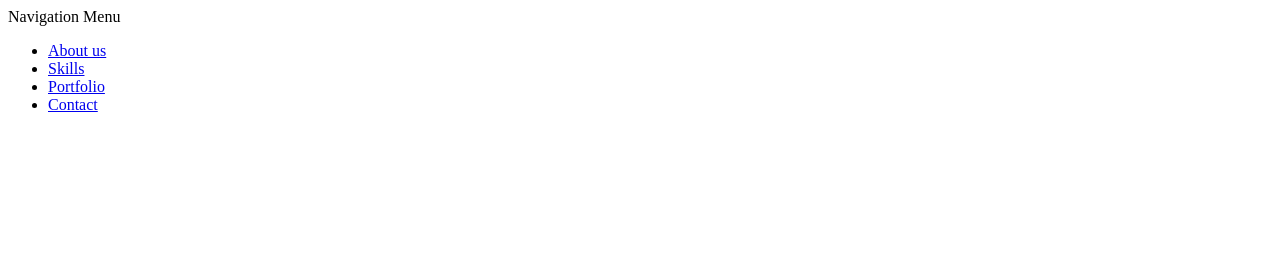
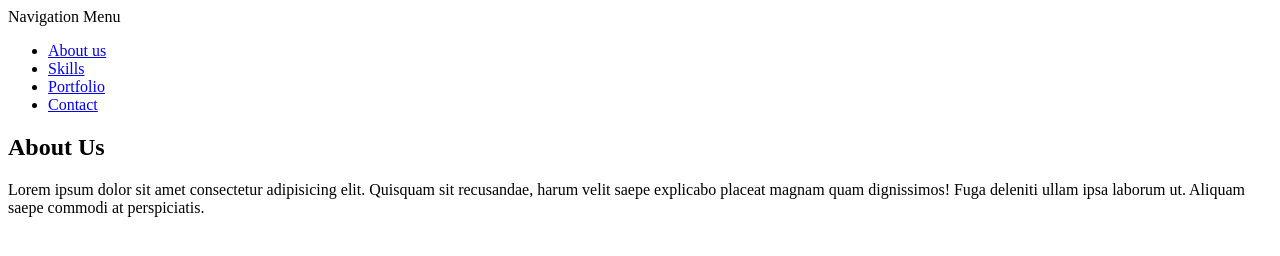
Before and after one commit to mateusbajor/html-zadanie42809, a plain HTML site: page index.html in a window 1280 px wide. Drawn offline with Linux system fonts and the light colour scheme.

Commit message:
Sekcja About Us

```diff
--- a/index.html
+++ b/index.html
@@ -22,6 +22,15 @@
         </ul>
     </nav>
 
+    <!-- Sekcja "About us" -->
+    <section id="aboutus">
+
+        <h1>About Us</h1>
+        <p class="text">Lorem ipsum dolor sit amet consectetur adipisicing elit.
+            Quisquam sit recusandae, harum velit saepe explicabo placeat magnam quam dignissimos!
+            Fuga deleniti ullam ipsa laborum ut. Aliquam saepe commodi at perspiciatis.</p>
+    </section>
+
 
 </body>
 </html>
```
